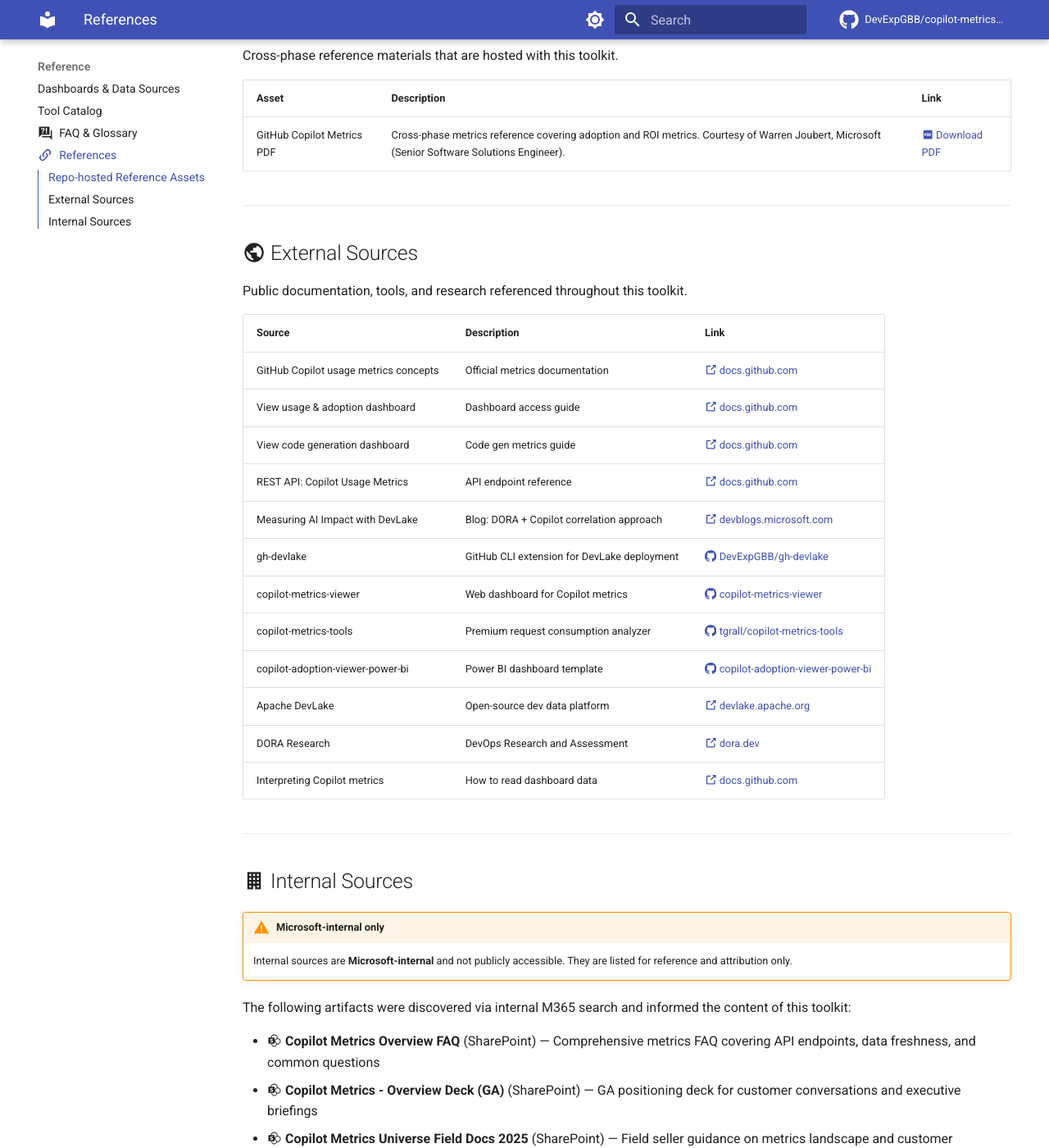
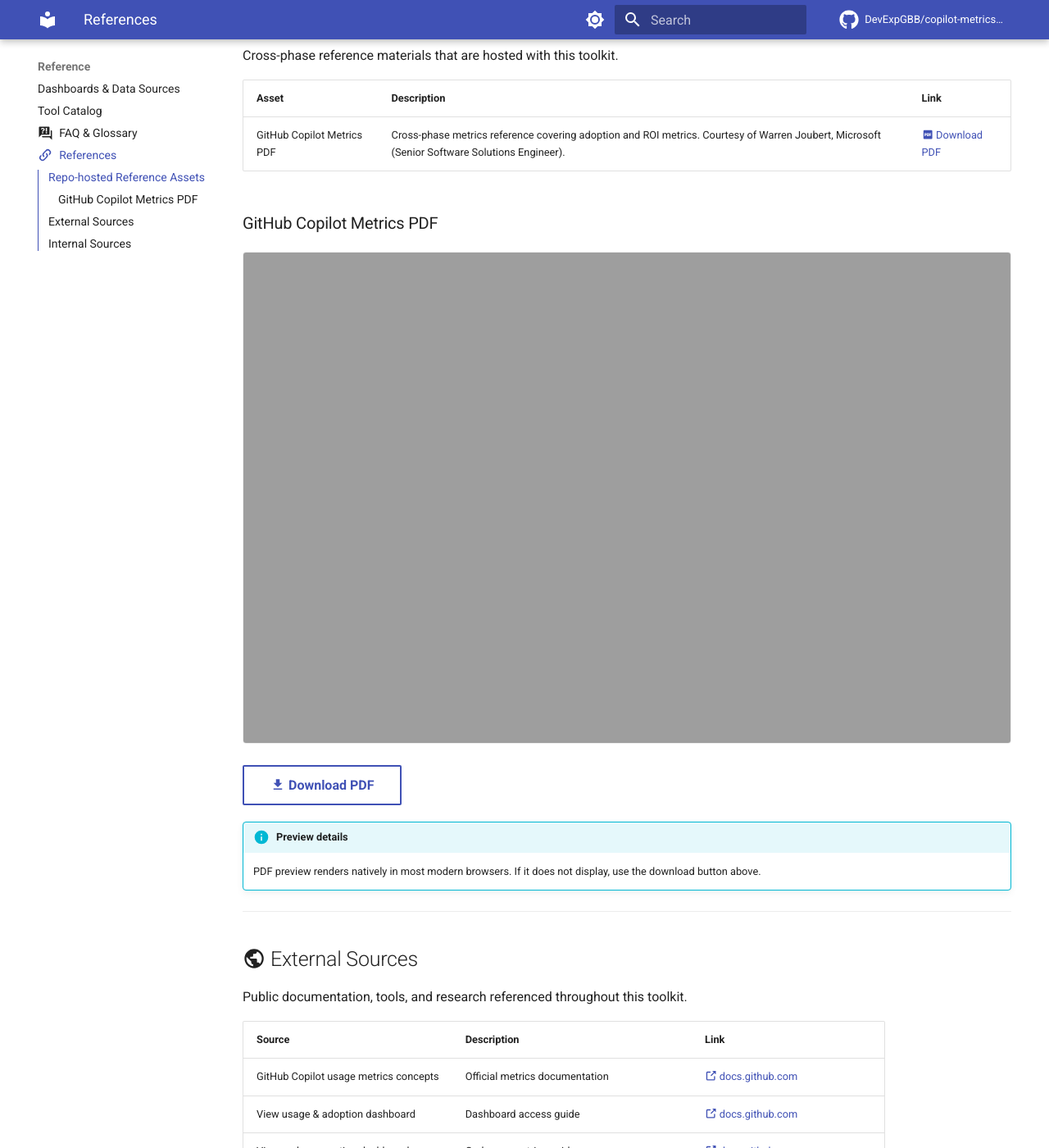
Before and after one commit to DevExpGbb/copilot-metrics-roi-toolkit, an MkDocs documentation site: the page built from docs/references.md, in a window 1280 px wide and 1400 px high, scrolled down 315 px. Shown: the whole window at 82% size. Built offline with MkDocs 1.6.1 and Material for MkDocs 9.7.7, drawn with Linux system fonts in a browser that asks for light colours; comment, search, counter and statistics services are not loaded; some of the changed text lies outside the part shown.

Commit message:
feat: add inline previews for all remaining downloadable artifacts
- exec-templates/kpi-table.md: Office Online iframe for DOCX
- exec-templates/roi-one-pager.md: Office Online iframe for DOCX
- exec-templates/qbr-outline.md: Office Online iframe for PPTX
- exec-templates/measurement-plan.md: Office Online iframe for DOCX
- references.md: native PDF iframe for GitHub_Copilot_Metrics.pdf;
  PPTX bullet now links to the apache-devlake page where preview exists

Each preview includes a download fallback button and an info admonition.

Co-authored-by: Copilot <223556219+Copilot@users.noreply.github.com>

```diff
--- a/docs/references.md
+++ b/docs/references.md
@@ -16,6 +16,23 @@ Cross-phase reference materials that are hosted with this toolkit.
 | Asset | Description | Link |
 |---|---|---|
 | GitHub Copilot Metrics PDF | Cross-phase metrics reference covering adoption and ROI metrics. Courtesy of Warren Joubert, Microsoft (Senior Software Solutions Engineer). | [:material-file-pdf-box: Download PDF](assets/GitHub_Copilot_Metrics.pdf) |
+
+### GitHub Copilot Metrics PDF
+
+<div class="artifact-preview" markdown>
+<iframe
+  src="https://devexpgbb.github.io/copilot-metrics-roi-toolkit/assets/GitHub_Copilot_Metrics.pdf"
+  width="100%"
+  height="600"
+  frameborder="0"
+  title="GitHub Copilot Metrics PDF preview">
+</iframe>
+
+[:material-download: Download PDF](assets/GitHub_Copilot_Metrics.pdf){ .md-button }
+</div>
+
+!!! info "Preview details"
+    PDF preview renders natively in most modern browsers. If it does not display, use the download button above.
 
 ---
 
@@ -53,5 +70,5 @@ The following artifacts were discovered via internal M365 search and informed th
 - :material-microsoft-sharepoint: **12/25 GitHub Copilot Technical Update Briefing** (SharePoint) — Technical deep-dive covering NDJSON format, code generation dashboard, and API changes
 - :material-microsoft-sharepoint: **Solution Optimization for GitHub Copilot** (SharePoint) — ROI justification frameworks, Power BI templates, Grafana dashboards, and holistic measurement approaches
 - :material-email: **Legacy Copilot Metrics API Retirement Notice** (Email) — Sunset dates and migration guidance for legacy API consumers
-- :material-presentation: [**Apache DevLake GBB Offsite Deck**](assets/devlake-decision-makers-guide.pptx) — DORA-based metrics methodology, PR cycle time analysis, architecture, decision criteria, and known limitations
+- :material-presentation: [**Apache DevLake GBB Offsite Deck**](impact/apache-devlake.md) — DORA-based metrics methodology, PR cycle time analysis, architecture, decision criteria, and known limitations *(preview available on the [Apache DevLake page](impact/apache-devlake.md))*
 - :material-presentation: **ROI-GitHub-Copilot deck** — DORA, SPACE, and PR metrics frameworks for executive discussions
```
Also changed, not shown: docs/exec-templates/kpi-table.md (+15 -2 lines), docs/exec-templates/measurement-plan.md (+15 -2 lines), docs/exec-templates/qbr-outline.md (+15 -2 lines), docs/exec-templates/roi-one-pager.md (+15 -2 lines).
